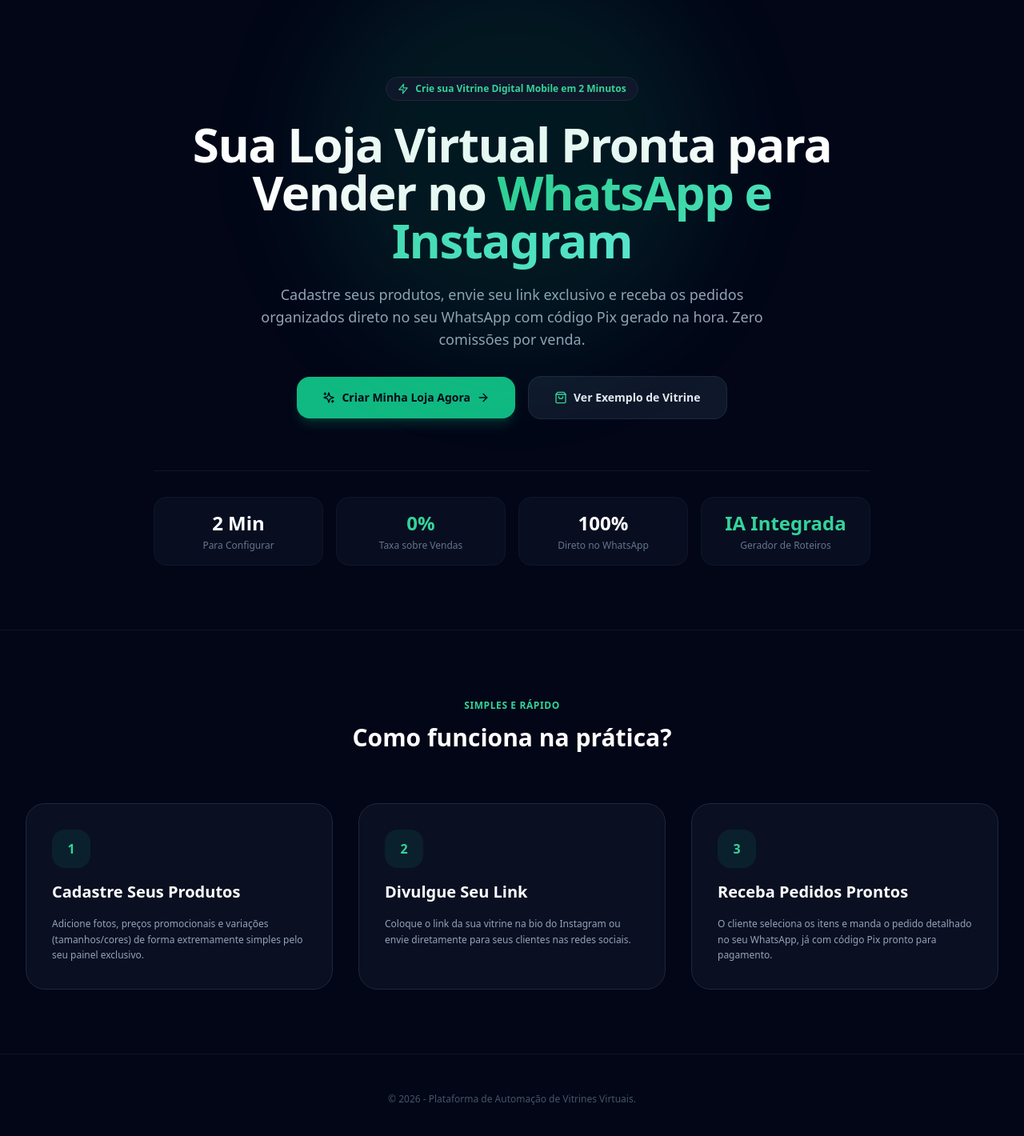
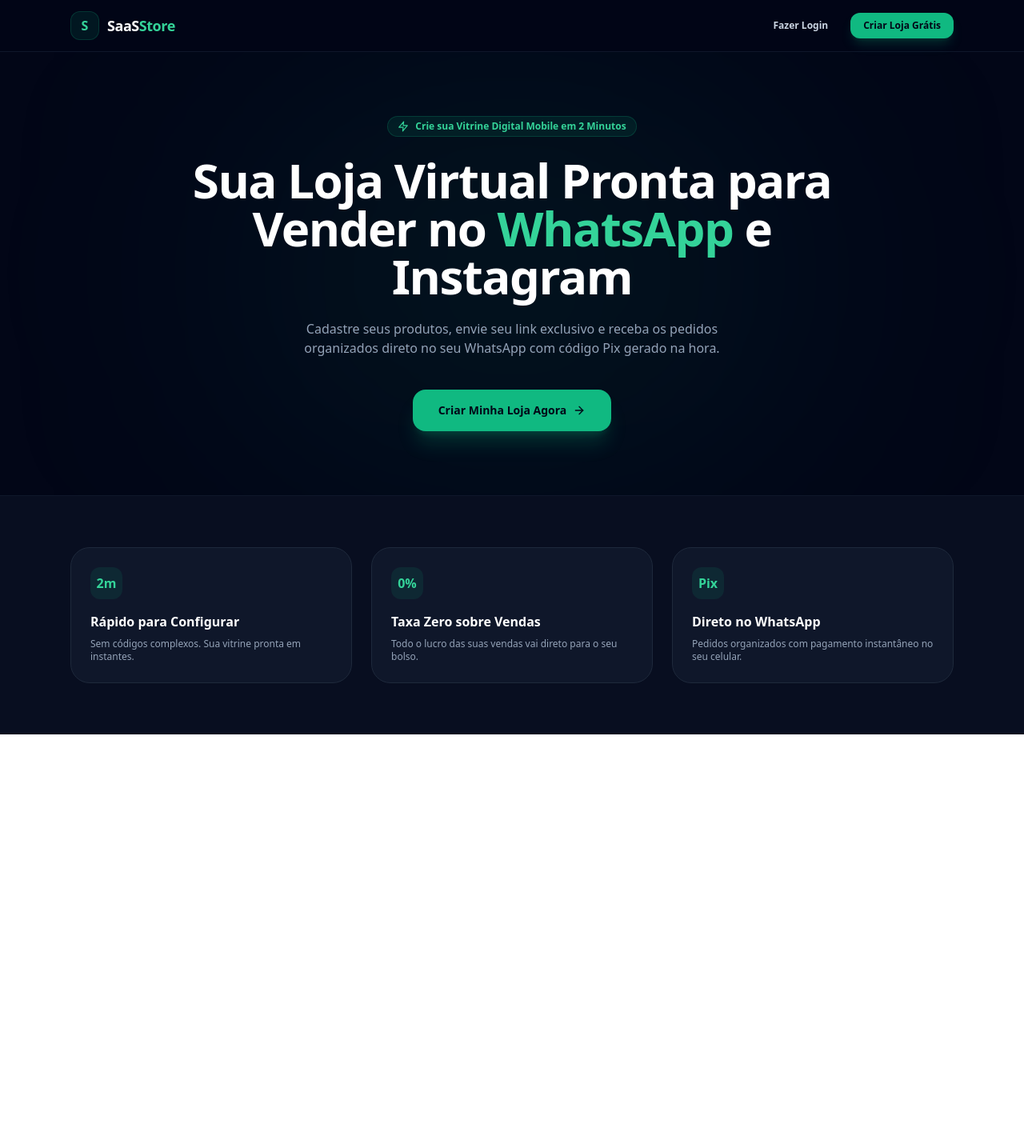
Before and after one commit to leonardogomes0227-star/scam-company-v1, a React (Vite) app: page / in a window 1280 px wide. Shown: the top 1420 px of the page at 80% size. After the commit the page ends 918 px from the top, so only its background shows below. Built offline with nearby package versions, Linux system fonts and the light colour scheme.

Commit message:
Update LandingPage.tsx

```diff
--- a/src/pages/LandingPage.tsx
+++ b/src/pages/LandingPage.tsx
@@ -1,106 +1,75 @@
-import {
-  ShoppingBag, Zap, MessageCircle, QrCode, Sparkles,
-  ArrowRight, ShieldCheck, Layers, Smartphone, CheckCircle2
-} from 'lucide-react';
+import { Store, ArrowRight, ShieldCheck, Zap, Smartphone, CheckCircle2 } from 'lucide-react';
 
-interface LandingPageProps {
-  onNavigate: (page: 'landing' | 'storefront' | 'admin') => void;
-}
-
-export default function LandingPage({ onNavigate }: LandingPageProps) {
+export default function LandingPage({ onNavigate }: { onNavigate: (page: string) => void }) {
   return (
     <div className="min-h-screen bg-slate-950 text-slate-100 font-sans selection:bg-emerald-500 selection:text-slate-950">
 
-      {/* HERO SECTION - COPY DE ALTA CONVERSÃO */}
-      <section className="relative pt-24 pb-20 px-4 sm:px-6 lg:px-8 max-w-7xl mx-auto text-center overflow-hidden">
-        <div className="absolute top-1/4 left-1/2 -translate-x-1/2 -translate-y-1/2 w-[500px] h-[500px] bg-emerald-500/10 rounded-full blur-3xl pointer-events-none" />
+      {/* Header */}
+      <header className="border-b border-slate-900 bg-slate-950/80 backdrop-blur-md sticky top-0 z-50">
+        <div className="max-w-6xl mx-auto px-6 h-16 flex items-center justify-between">
+          <div className="flex items-center gap-2.5">
+            <div className="w-9 h-9 bg-emerald-500/10 border border-emerald-500/20 rounded-xl flex items-center justify-center text-emerald-400 font-black">
+              S
+            </div>
+            <span className="font-black tracking-tight text-white text-lg">SaaS<span className="text-emerald-400">Store</span></span>
+          </div>
+          <div className="flex items-center gap-3">
+            <button onClick={() => onNavigate('login')} className="px-4 py-2 text-xs font-bold text-slate-300 hover:text-white transition-colors">
+              Fazer Login
+            </button>
+            <button onClick={() => onNavigate('register')} className="px-4 py-2 bg-emerald-500 hover:bg-emerald-400 text-slate-950 font-black text-xs rounded-xl transition-all shadow-lg shadow-emerald-500/20">
+              Criar Loja Grátis
+            </button>
+          </div>
+        </div>
+      </header>
 
-        <div className="inline-flex items-center gap-2 px-3.5 py-1.5 rounded-full bg-slate-900 border border-slate-800 text-xs font-semibold text-emerald-400 mb-6 backdrop-blur-md">
-          <Zap className="w-3.5 h-3.5" /> Crie sua Vitrine Digital Mobile em 2 Minutos
-        </div>
+      {/* Hero Section */}
+      <section className="py-20 px-6 text-center relative overflow-hidden">
+        <div className="absolute top-1/2 left-1/2 -translate-x-1/2 -translate-y-1/2 w-full max-w-2xl h-96 bg-emerald-500/10 blur-[150px] rounded-full pointer-events-none"></div>
 
-        <h1 className="text-4xl sm:text-6xl font-black tracking-tight text-white max-w-4xl mx-auto leading-tight">
-          Sua Loja Virtual Pronta para Vender no <span className="bg-gradient-to-r from-emerald-400 to-teal-300 bg-clip-text text-transparent">WhatsApp e Instagram</span>
-        </h1>
-
-        <p className="mt-6 text-slate-400 text-sm sm:text-lg max-w-2xl mx-auto leading-relaxed">
-          Cadastre seus produtos, envie seu link exclusivo e receba os pedidos organizados direto no seu WhatsApp com código Pix gerado na hora. Zero comissões por venda.
-        </p>
-
-        <div className="mt-8 flex flex-col sm:flex-row items-center justify-center gap-4">
-          <button
-            onClick={() => onNavigate('admin')}
-            className="w-full sm:w-auto px-8 py-4 bg-emerald-500 hover:bg-emerald-400 text-slate-950 font-extrabold text-sm rounded-2xl shadow-lg shadow-emerald-500/20 transition-all flex items-center justify-center gap-2 active:scale-95"
-          >
-            <Sparkles className="w-4 h-4" /> Criar Minha Loja Agora <ArrowRight className="w-4 h-4" />
-          </button>
-
-          <button
-            onClick={() => onNavigate('storefront')}
-            className="w-full sm:w-auto px-8 py-4 bg-slate-900 hover:bg-slate-800 text-slate-200 border border-slate-800 font-extrabold text-sm rounded-2xl transition-all flex items-center justify-center gap-2 active:scale-95"
-          >
-            <ShoppingBag className="w-4 h-4 text-emerald-400" /> Ver Exemplo de Vitrine
-          </button>
-        </div>
-
-        {/* MÉTRICAS CHAVE */}
-        <div className="mt-16 grid grid-cols-2 md:grid-cols-4 gap-4 max-w-4xl mx-auto pt-8 border-t border-slate-900">
-          <div className="p-4 rounded-2xl bg-slate-900/50 border border-slate-900">
-            <h4 className="text-2xl font-black text-white">2 Min</h4>
-            <p className="text-xs text-slate-500 mt-1">Para Configurar</p>
+        <div className="max-w-4xl mx-auto space-y-6 relative z-10">
+          <div className="inline-flex items-center gap-2 px-3 py-1 bg-emerald-500/10 border border-emerald-500/20 rounded-full text-emerald-400 text-xs font-bold">
+            <Zap className="w-3.5 h-3.5" /> Crie sua Vitrine Digital Mobile em 2 Minutos
           </div>
-          <div className="p-4 rounded-2xl bg-slate-900/50 border border-slate-900">
-            <h4 className="text-2xl font-black text-emerald-400">0%</h4>
-            <p className="text-xs text-slate-500 mt-1">Taxa sobre Vendas</p>
-          </div>
-          <div className="p-4 rounded-2xl bg-slate-900/50 border border-slate-900">
-            <h4 className="text-2xl font-black text-white">100%</h4>
-            <p className="text-xs text-slate-500 mt-1">Direto no WhatsApp</p>
-          </div>
-          <div className="p-4 rounded-2xl bg-slate-900/50 border border-slate-900">
-            <h4 className="text-2xl font-black text-emerald-400">IA Integrada</h4>
-            <p className="text-xs text-slate-500 mt-1">Gerador de Roteiros</p>
+          <h1 className="text-4xl sm:text-6xl font-black text-white tracking-tight leading-none">
+            Sua Loja Virtual Pronta para Vender no <span className="text-emerald-400">WhatsApp</span> e Instagram
+          </h1>
+          <p className="text-slate-400 text-base max-w-xl mx-auto">
+            Cadastre seus produtos, envie seu link exclusivo e receba os pedidos organizados direto no seu WhatsApp com código Pix gerado na hora.
+          </p>
+          <div className="pt-4 flex flex-col sm:flex-row items-center justify-center gap-3">
+            <button
+              onClick={() => onNavigate('register')}
+              className="w-full sm:w-auto px-8 py-4 bg-emerald-500 hover:bg-emerald-400 text-slate-950 font-black text-sm rounded-2xl transition-all shadow-xl shadow-emerald-500/20 flex items-center justify-center gap-2 group"
+            >
+              Criar Minha Loja Agora <ArrowRight className="w-4 h-4 group-hover:translate-x-1 transition-transform" />
+            </button>
           </div>
         </div>
       </section>
 
-      {/* COMO FUNCIONA */}
-      <section className="py-20 px-4 sm:px-6 lg:px-8 max-w-7xl mx-auto border-t border-slate-900">
-        <div className="text-center max-w-3xl mx-auto mb-16 space-y-3">
-          <span className="text-xs font-bold text-emerald-400 tracking-wider uppercase">Simples e Rápido</span>
-          <h2 className="text-3xl font-extrabold text-white">Como funciona na prática?</h2>
-        </div>
-
-        <div className="grid grid-cols-1 md:grid-cols-3 gap-8">
-          <div className="p-8 rounded-3xl bg-slate-900/60 border border-slate-800 space-y-4">
-            <div className="w-12 h-12 rounded-2xl bg-emerald-500/10 text-emerald-400 flex items-center justify-center font-bold">1</div>
-            <h3 className="text-xl font-extrabold text-white">Cadastre Seus Produtos</h3>
-            <p className="text-xs text-slate-400 leading-relaxed">
-              Adicione fotos, preços promocionais e variações (tamanhos/cores) de forma extremamente simples pelo seu painel exclusivo.
-            </p>
+      {/* Features */}
+      <section className="py-16 border-t border-slate-900 bg-slate-900/50">
+        <div className="max-w-6xl mx-auto px-6 grid grid-cols-1 sm:grid-cols-3 gap-6">
+          <div className="bg-slate-900 border border-slate-800 p-6 rounded-3xl space-y-2">
+            <div className="w-10 h-10 bg-emerald-500/10 rounded-xl flex items-center justify-center text-emerald-400 font-black mb-4">2m</div>
+            <h3 className="font-extrabold text-white text-base">Rápido para Configurar</h3>
+            <p className="text-xs text-slate-400">Sem códigos complexos. Sua vitrine pronta em instantes.</p>
           </div>
-
-          <div className="p-8 rounded-3xl bg-slate-900/60 border border-slate-800 space-y-4">
-            <div className="w-12 h-12 rounded-2xl bg-emerald-500/10 text-emerald-400 flex items-center justify-center font-bold">2</div>
-            <h3 className="text-xl font-extrabold text-white">Divulgue Seu Link</h3>
-            <p className="text-xs text-slate-400 leading-relaxed">
-              Coloque o link da sua vitrine na bio do Instagram ou envie diretamente para seus clientes nas redes sociais.
-            </p>
+          <div className="bg-slate-900 border border-slate-800 p-6 rounded-3xl space-y-2">
+            <div className="w-10 h-10 bg-emerald-500/10 rounded-xl flex items-center justify-center text-emerald-400 font-black mb-4">0%</div>
+            <h3 className="font-extrabold text-white text-base">Taxa Zero sobre Vendas</h3>
+            <p className="text-xs text-slate-400">Todo o lucro das suas vendas vai direto para o seu bolso.</p>
           </div>
-
-          <div className="p-8 rounded-3xl bg-slate-900/60 border border-slate-800 space-y-4">
-            <div className="w-12 h-12 rounded-2xl bg-emerald-500/10 text-emerald-400 flex items-center justify-center font-bold">3</div>
-            <h3 className="text-xl font-extrabold text-white">Receba Pedidos Prontos</h3>
-            <p className="text-xs text-slate-400 leading-relaxed">
-              O cliente seleciona os itens e manda o pedido detalhado no seu WhatsApp, já com código Pix pronto para pagamento.
-            </p>
+          <div className="bg-slate-900 border border-slate-800 p-6 rounded-3xl space-y-2">
+            <div className="w-10 h-10 bg-emerald-500/10 rounded-xl flex items-center justify-center text-emerald-400 font-black mb-4">Pix</div>
+            <h3 className="font-extrabold text-white text-base">Direto no WhatsApp</h3>
+            <p className="text-xs text-slate-400">Pedidos organizados com pagamento instantâneo no seu celular.</p>
           </div>
         </div>
       </section>
 
-      <footer className="py-12 px-4 border-t border-slate-900 text-center text-xs text-slate-600">
-        <p>© 2026 - Plataforma de Automação de Vitrines Virtuais.</p>
-      </footer>
     </div>
   );
 }
```
